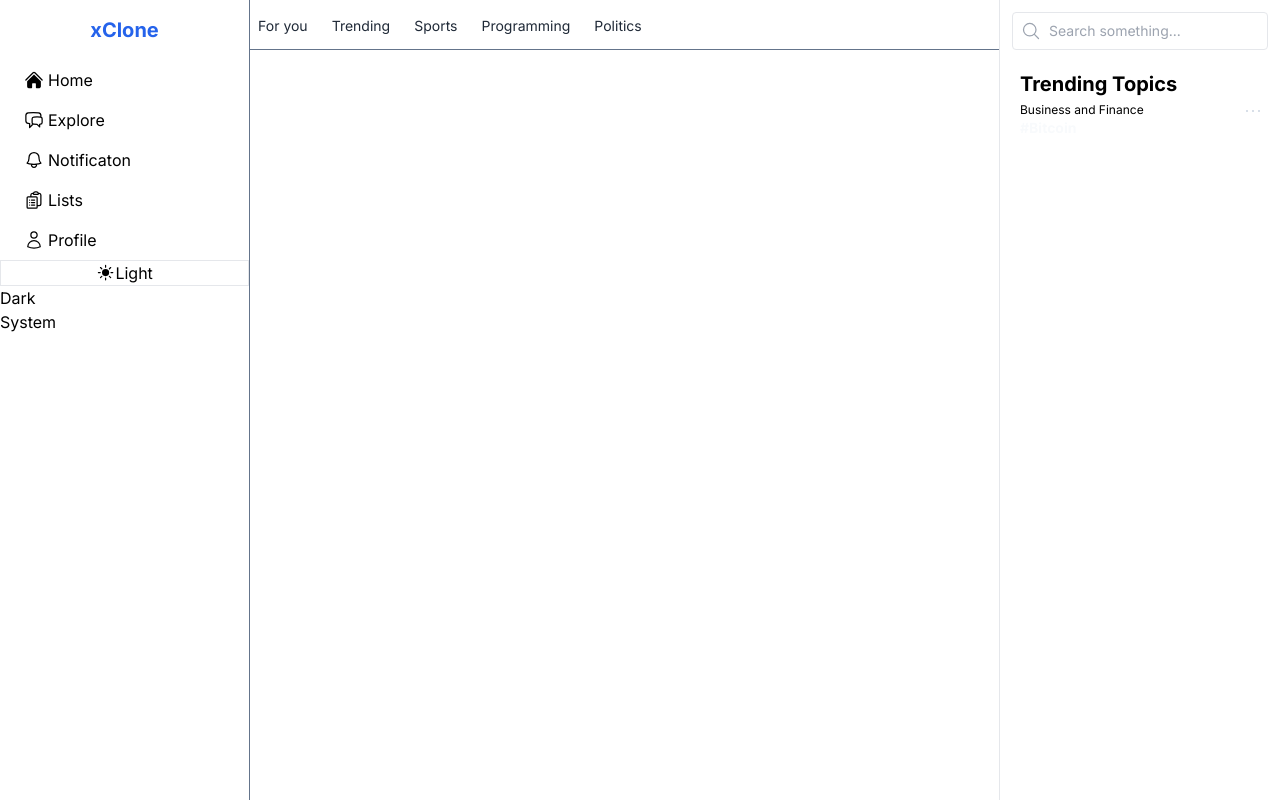
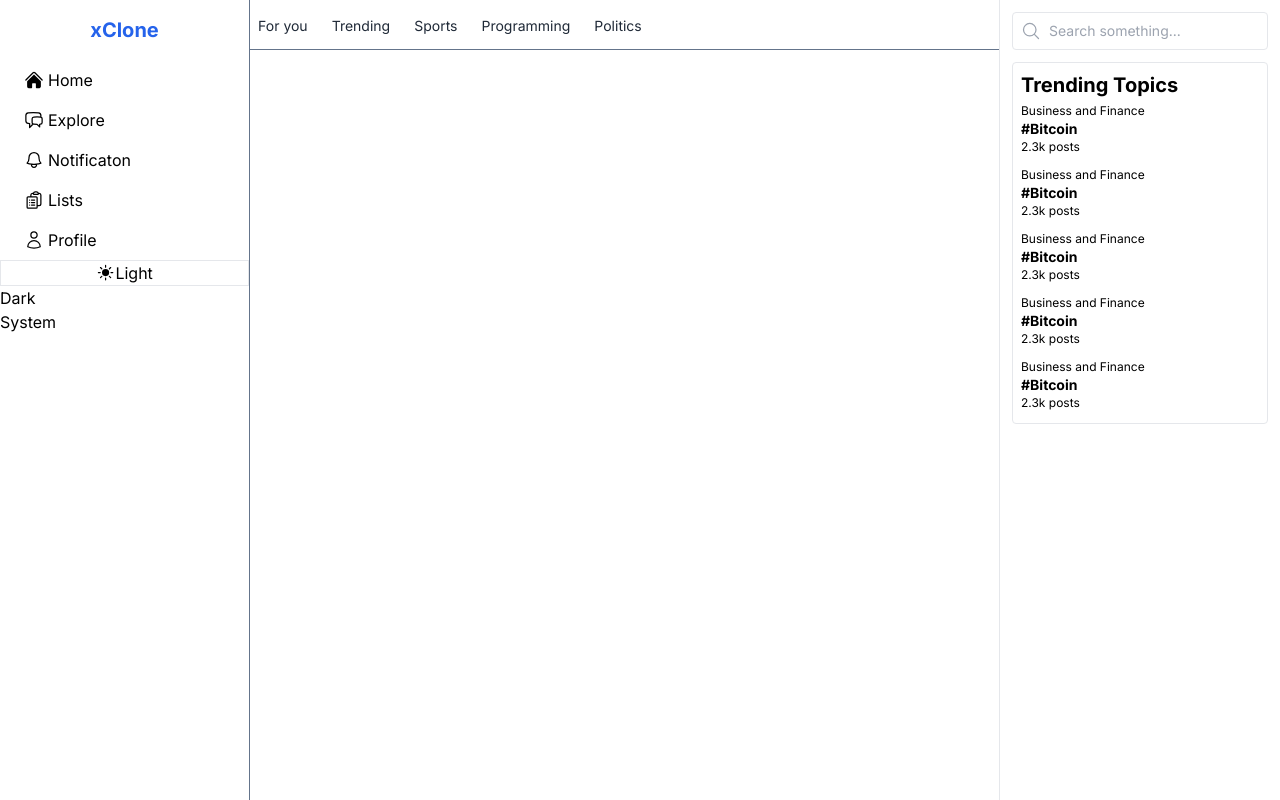
Before and after one commit to ashsajal1/xclone, a Next.js app: page / in a window 1280 px wide. Built offline with nearby package versions, Linux system fonts and the light colour scheme.

Commit message:
separate topics and design for both dark and light theme

```diff
--- a/src/components/right-sidebar.tsx
+++ b/src/components/right-sidebar.tsx
@@ -1,5 +1,6 @@
 import { MagnifyingGlassIcon } from '@heroicons/react/24/outline'
 import { useState } from 'react';
+import TrendingTopic from './trending-topics';
 
 export default function RightSidebar() {
     const [isFocused, setFocused] = useState(false);
@@ -16,7 +17,7 @@ export default function RightSidebar() {
 
     return (
         <div className='hidden md:block p-3 md:w-1/3 border-l dark:border-slate-400 h-screen'>
-            <div className="p-2 rounded dark:bg-slate-600 text-sm focus-within:ring-1 focus-within:ring-blue-600 gap-2 flex items-center justify-between dark:focus-within:bg-gray-900 border">
+            <div className="p-2 rounded dark:bg-slate-600 text-sm focus-within:ring-1 focus-within:ring-blue-600 gap-2 flex items-center justify-between dark:focus-within:bg-gray-900 border dark:border-none">
                 <MagnifyingGlassIcon className={`h-5 w-5 ${isFocused ? 'text-blue-600' : 'text-gray-400'}`} />
 
                 <input
@@ -28,19 +29,15 @@ export default function RightSidebar() {
                 />
             </div>
 
-            <div className='p-2 rounded dark:bg-slate-600 text-sm mt-3'>
+            <div className='p-2 rounded border dark:border-none dark:bg-slate-600 text-sm mt-3'>
                 <h3 className='text-xl font-bold'>Trending Topics</h3>
 
-                <div className='my-1 flex items-start justify-between'>
-                    <div>
-                        <p className='text-xs'>Business and Finance</p>
-                        <p className='font-bold text-slate-50'>#Bitcoin</p>
-                    </div>
-                    <div className='flex items-center justify-center gap-1 mt-2'>
-                        <div className='h-[2px] w-[2px] bg-slate-300 rounded-full'></div>
-                        <div className='h-[2px] w-[2px] bg-slate-300 rounded-full'></div>
-                        <div className='h-[2px] w-[2px] bg-slate-300 rounded-full'></div>
-                    </div>
+                <div className='flex flex-col gap-1'>
+                    <TrendingTopic />
+                    <TrendingTopic />
+                    <TrendingTopic />
+                    <TrendingTopic />
+                    <TrendingTopic />
                 </div>
             </div>
         </div>
--- /dev/null
+++ b/src/components/trending-topics.tsx
@@ -0,0 +1,16 @@
+export default function TrendingTopic() {
+    return (
+        <div className='my-1 flex items-start justify-between'>
+            <div>
+                <p className='text-xs'>Business and Finance</p>
+                <p className='font-bold dark:text-slate-50'>#Bitcoin</p>
+                <p className='text-xs'>2.3k posts</p>
+            </div>
+            <div className='flex items-center justify-center gap-1 mt-2'>
+                <div className='h-[2px] w-[2px] dark:bg-slate-300 rounded-full'></div>
+                <div className='h-[2px] w-[2px] dark:bg-slate-300 rounded-full'></div>
+                <div className='h-[2px] w-[2px] dark:bg-slate-300 rounded-full'></div>
+            </div>
+        </div>
+    )
+}
```
